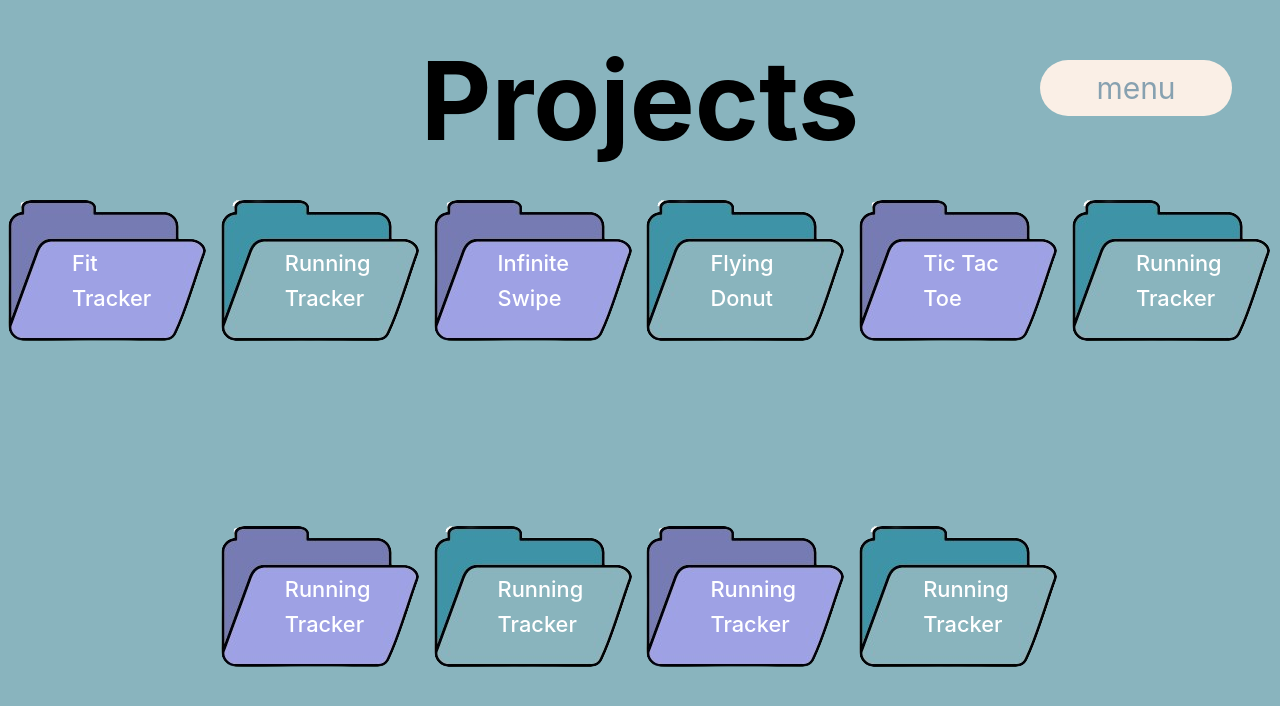
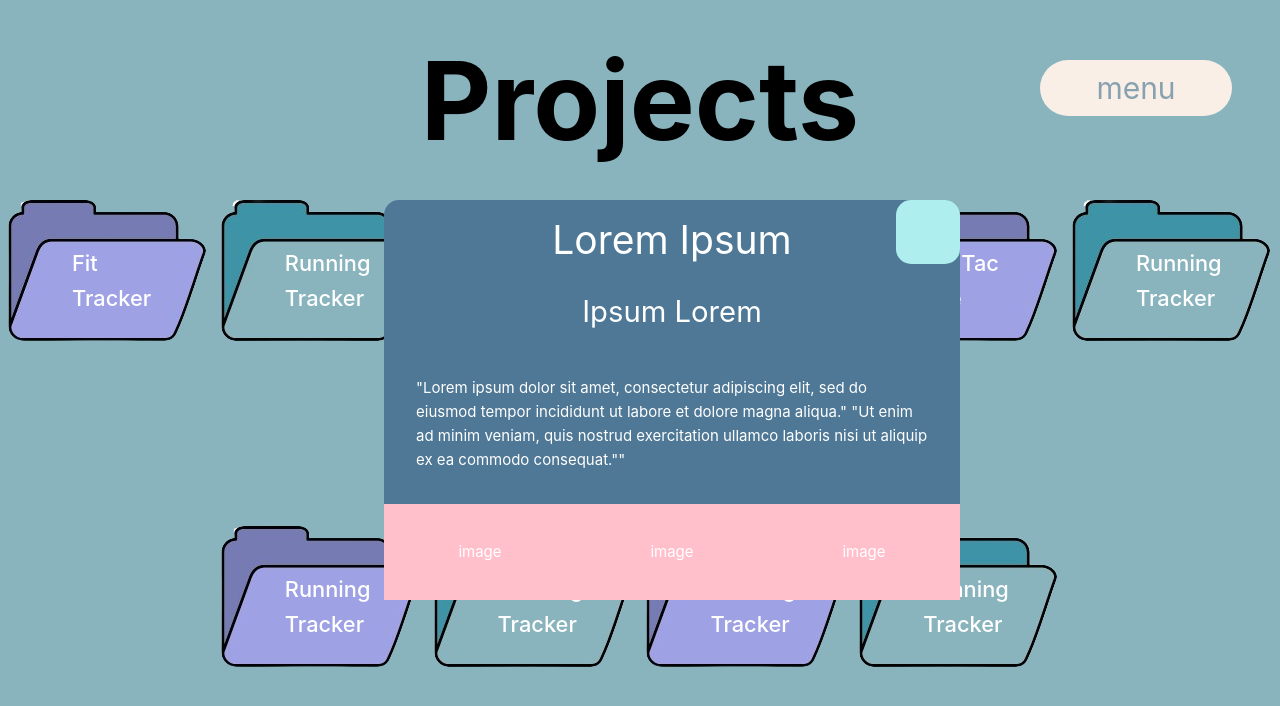
Before and after one commit to DroidStudioAS/Portfolio, a Vue app: page /projects in a window 1280 px wide. Shown: the top 706 px of the page. Built offline with nearby package versions, Linux system fonts and the light colour scheme.

Commit message:
added mock project component to projectview and added toggling for project click (showPc) and for close button click (closePc)

```diff
--- a/src/views/ProjectView.vue
+++ b/src/views/ProjectView.vue
@@ -3,6 +3,15 @@ import { onMounted, ref } from 'vue';
 import project from '../models/project';
 
 let headerColor = ref("#000");
+let close_pc_button = ref(null);
+let pc = ref(null);
+
+function closePcContainer(){
+    pc.value.style.visibility = 'hidden';
+}
+function showPc(){
+    pc.value.style.visibility = 'visible';
+}
 const projects = [
     new project("Fit Tracker",false),
     new project('Running Tracker',true),
@@ -17,7 +26,7 @@ const projects = [
 ];
 
 onMounted(()=>{
-    headerColor.value="#000"
+
 })
 
 
@@ -27,16 +36,19 @@ onMounted(()=>{
         Projects
     </h1>
     <div class="main_container">
-        <div v-for="project in projects" :key="project.name" >
+        <div v-for="project in projects"
+        :key="project.name" >
         <div v-if="project.even===true"
-        class="project_image_containet">
+        class="project_image_containet"
+        @click="showPc()">
             <img src="/icon_folder_even.png">
             <div class="project_label">
              {{ project.name }}
              </div>
         </div>
         <div v-else
-        class="project_image_containet">
+        class="project_image_containet"
+        @click="showPc()">
          <img src="/icon_folder_uneven.png">
          <div class="project_label">
         {{ project.name }}
@@ -44,12 +56,47 @@ onMounted(()=>{
         </div>
 
 
-    </div>
+        </div>
+        <div ref="pc" class="project_component">
+            <div  ref="close_pc_button"
+            class="close_pc_container"
+            @click="closePcContainer()" >
+
+            </div>
+            <div  class="project_name_container">
+                <h1>
+                    Lorem Ipsum
+                </h1>
+            </div>
+            <div class="project_type_container">
+                <h2>
+                     Ipsum Lorem
+                </h2>
+            </div>
+            <div class="project_logo_container">
+
+            </div>
+            <div class="project_description_container">
+                <p>
+                    "Lorem ipsum dolor sit amet, consectetur adipiscing elit, sed do eiusmod tempor incididunt ut labore et dolore magna aliqua."
+"Ut enim ad minim veniam, quis nostrud exercitation ullamco laboris nisi ut aliquip ex ea commodo consequat.""
+
+                </p>
+            </div>
+            <div class="project_links_container">
+                <div>image</div>
+                <div>image</div>
+                <div>image</div>
+            </div>
+        </div>
 </div>
 
 </template>
 <style scoped>
-
+*{
+    color: white;
+}
+/************CRUCIAL START*************/
 .main_container{
     height: 80vh;
     width: 100vw;
@@ -104,6 +151,82 @@ width: 20vw;
 
     color: white;
 }
+ /********project_component start*********/
+.project_component{
+    background: #4E7896;
+    width: 45vw;
+    height: 50vh;
+    position: fixed;
+    left: 30vw;
+
+    display: flex;
+    flex-flow: column nowrap;
+
+    border-radius: 15px;
+
+}
+/********pc_layout_items*******/
+/***50vh and 45vw is the space the children are working with***/
+/**
+-10vh projectname (40 leftt)
+-8vh projecttype (32 left)
+-20vh description (12 left)
+*/
+.close_pc_container{
+    width: 5vw;
+    height: 8vh;
+    background: paleturquoise;
+
+    position: absolute;
+    right: 0;
+
+    border-radius: 15px;
+
+}
+.project_name_container{
+    width: 45vw;
+    height: 10vh;
+    display: flex;
+    justify-content: center;
+    align-items: center;
+    font-size: 130%;
+}
+.project_type_container{
+    height: 8vh;
+    width: 45vw;
+    display: flex;
+    justify-content: center;
+    align-items: center;
+    font-size: 130%;
+
+}
+.project_description_container{
+    width: 40vw;
+    height: 20vh;
+    position: relative;
+    left: 2.5vw;
+    display: flex;
+    justify-content: center;
+    align-items: center;
+}
+.project_links_container{
+    height: 12vh;
+    background: pink;
+    width: 45vw;
+
+    display: flex;
+    flex-flow: row wrap;
+    justify-content: space-around;
+    align-items: center;
+}
+  /********project_component end*********/
+
+
+/************Crucial End*************/
+
+
+
+/*******************Media Queries Start********************/
 @media (min-width:767px) and (max-width:991px){
     .main_container{
         width: 100vw;
@@ -132,4 +255,6 @@ width: 20vw;
         width: 20vw;
     }
 }
+/*******************Media Queries End********************/
+
 </style>
```
